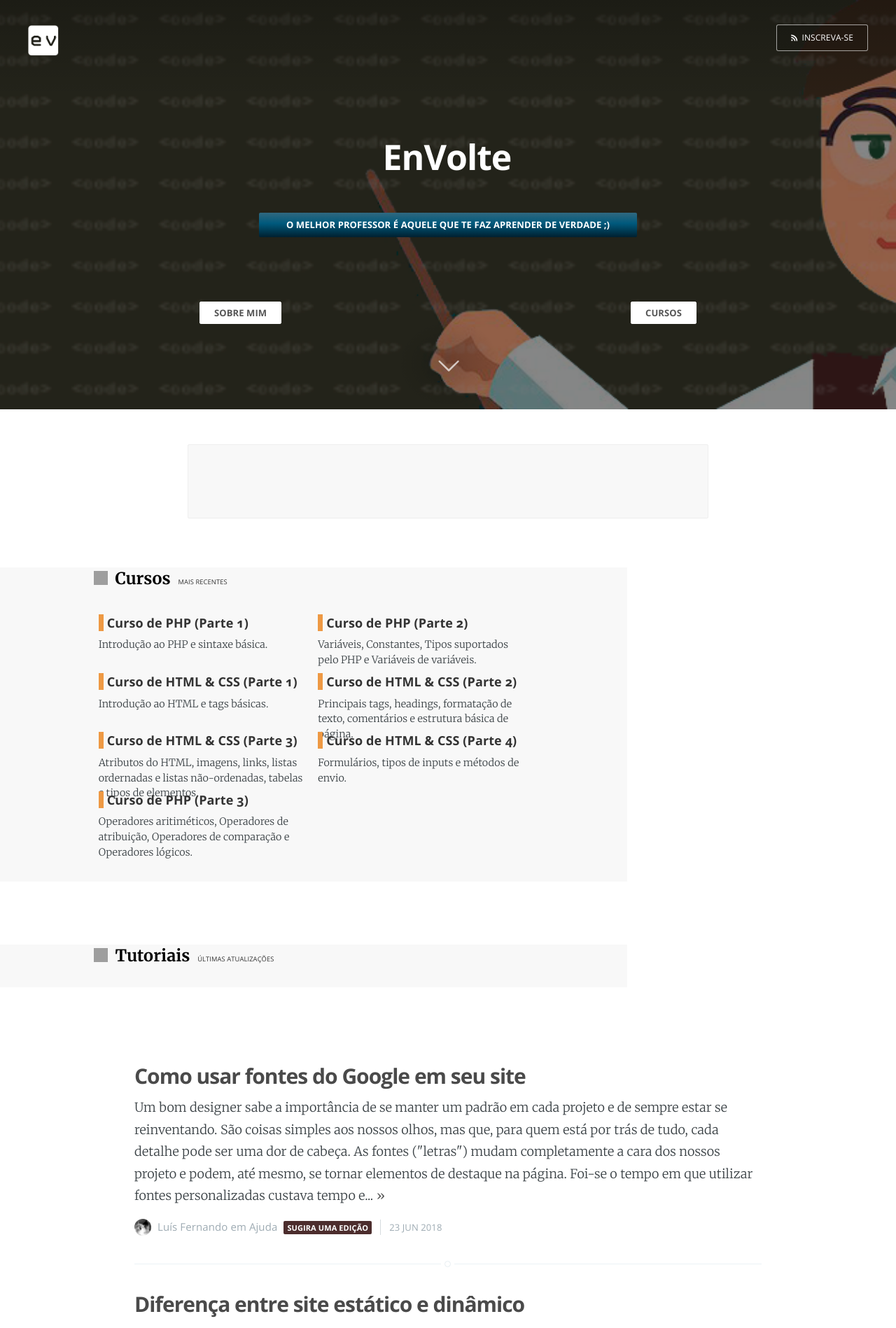
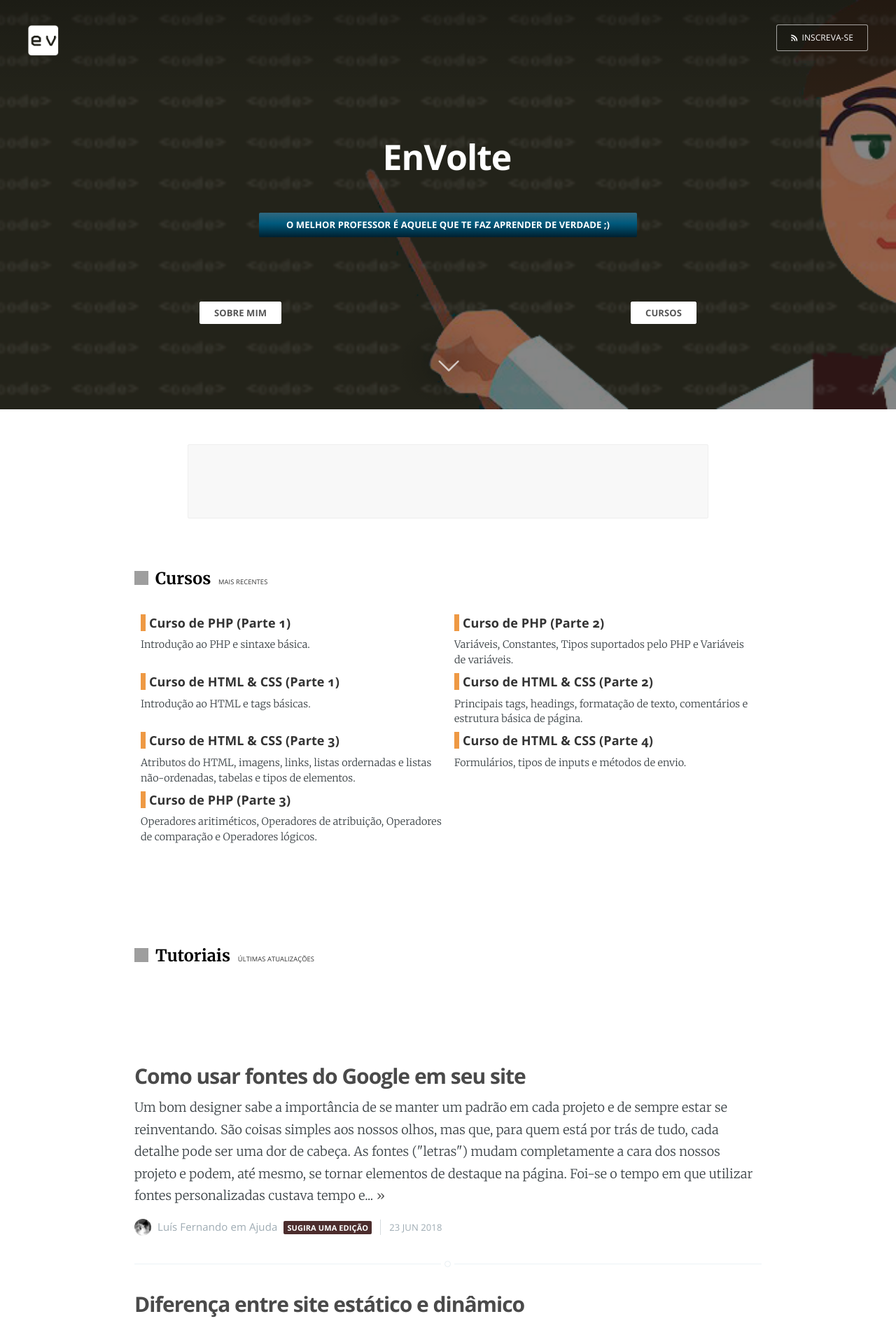
Before and after one commit to EnVolte/envolte.github.io, a Jekyll site: the page built from index.html, in a window 1280 px wide. Shown: the top 1898 px of the page at 70% size. Built offline with Jekyll 4.4.1, drawn with Linux system fonts in a browser that asks for light colours; the list of posts is cut into pages by our own code; grey boxes are pictures that could not be loaded.

Commit message:
Update screen.css

```diff
--- a/assets/css/screen.css
+++ b/assets/css/screen.css
@@ -1836,7 +1836,7 @@
 .titlep span.ico {float: left; width: 20px; height: 20px; background-size: 20px; margin-top: 5px; margin-left: 0px; margin-right: 10px; display: block; opacity: 1; overflow: hidden;}
 .titlep a {text-decoration: none;}
 
-#alin {width: 70%; height: auto; display: inline-block; margin: 2rem auto 6rem; position: relative; background: #f8f8f8; z-index: 1;}
+#alin {width: 100%; height: auto; display: inline-block; margin: 2rem auto 6rem; position: relative; z-index: 1;}
 ul#curso {float: left; width: 100%; margin: 0px 0px 50px -30px; position: relative; line-height: 1.2em;}
 ul#curso li {float: left; margin-left: 1%; margin-right: 1%; width: 48%; background: #; height: 70px; padding: 0; list-style: none; z-index: 9;}
 ul#curso li a {color: #333; border-left: 7px solid #e94; padding-left: 5px; text-decoration: none; font-family: Open Sans; font-weight: bold;}
```
